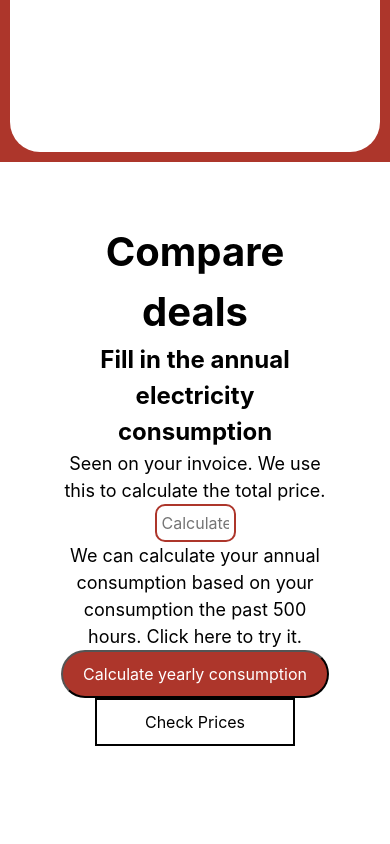
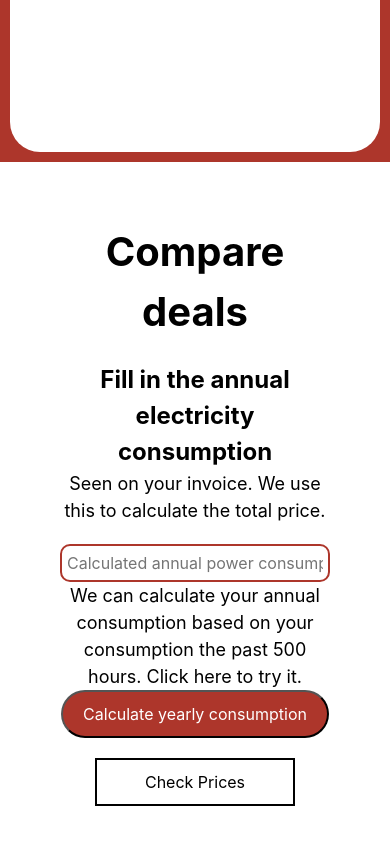
Before and after one commit to H584958/StaccElectricity, a Next.js app in the folder stacc-challenge-public/: page / in a window 390 px wide. Shown: the part 648-1492 px from the top of the page. Before the commit the page ends 1454 px from the top, so only its background shows below. Built offline with nearby package versions, Linux system fonts and the light colour scheme; no server answers.

Commit message:
run prettier and added mediaquerys

```diff
--- a/stacc-challenge-public/components/Chart.module.css
+++ b/stacc-challenge-public/components/Chart.module.css
@@ -2,3 +2,9 @@
   width: 85%;
   position: relative;
 }
+
+@media (max-width: 650px) {
+  .line_chart {
+    width: 90%;
+  }
+}
--- a/stacc-challenge-public/components/Comparison.jsx
+++ b/stacc-challenge-public/components/Comparison.jsx
@@ -128,14 +128,14 @@ export default function ComparisonModule() {
       <div className={styles.wrapper}>
         <div className={styles.comparisonContainer}>
           <h1 className={styles.h1}>Compare deals</h1>
-          <div>
-            <div>
+          <div className={styles.contentWrapper}>
+            <div className={styles.leftContent}>
               <h2>Fill in the annual electricity consumption</h2>
               <p className={styles.p}>
                 Seen on your invoice. We use this to calculate the total price.
               </p>
             </div>
-            <div>
+            <div className={styles.rightContent}>
               <input
                 className={styles.input}
                 type="text"
--- a/stacc-challenge-public/components/Comparison.module.css
+++ b/stacc-challenge-public/components/Comparison.module.css
@@ -23,8 +23,27 @@
   font-size: 18px;
 }
 
+.contentWrapper {
+  display: flex;
+  justify-content: space-between;
+  align-items: flex-start;
+  padding-top: 20px;
+  padding-bottom: 20px;
+}
+
+.leftContent {
+  flex: 1;
+  text-align: left;
+}
+
+.rightContent {
+  flex: 1;
+  text-align: center;
+  padding-left: 4rem;
+}
+
 .input {
-  width: 30%;
+  width: 100%;
   padding: 5px;
   border: 2px solid #ad362b;
   border-radius: 10px;
@@ -54,3 +73,19 @@
   background-color: #d36f66;
   color: white;
 }
+
+@media (max-width: 770px) {
+  .contentWrapper {
+    flex-direction: column;
+    align-items: center;
+  }
+
+  .leftContent {
+    text-align: center;
+  }
+
+  .rightContent {
+    padding-left: 0;
+    padding-top: 20px;
+  }
+}
--- a/stacc-challenge-public/components/Data.module.css
+++ b/stacc-challenge-public/components/Data.module.css
@@ -52,3 +52,21 @@
   background-color: #d36f66;
   color: white;
 }
+@media (max-width: 650px) {
+  .chart_container {
+    display: block;
+  }
+  .checkboxes {
+    padding: 10px 10px;
+    flex-direction: row;
+    justify-content: center;
+    width: 100%;
+  }
+}
+@media (max-width: 500px) {
+  .checkboxes {
+    flex-direction: column;
+    align-items: stretch;
+    width: 100%;
+  }
+}
--- a/stacc-challenge-public/components/Header.jsx
+++ b/stacc-challenge-public/components/Header.jsx
@@ -3,7 +3,11 @@ export function Header() {
   return (
     <div>
       <header className={styles.header}>
-        <img className={styles.logo} src='./android-chrome-192x192.png' alt="Logo" />
+        <img
+          className={styles.logo}
+          src="./android-chrome-192x192.png"
+          alt="Logo"
+        />
         <h1> Stacc </h1>
       </header>
       <h2 className={styles.toptext}>⚡ My electricity usage history ⚡</h2>
--- a/stacc-challenge-public/components/ProviderCard.jsx
+++ b/stacc-challenge-public/components/ProviderCard.jsx
@@ -50,7 +50,7 @@ export default function ProviderCard({ provider, monthlyConsumption }) {
                   </p>
                 </div>
                 <div className={styles.providerPrice}>
-                  {monthlyConsumption_ * provider.price}
+                  {(monthlyConsumption_ * provider.price).toFixed(2)}
                 </div>
               </div>
               <div className={styles.providerCard2}>
--- a/stacc-challenge-public/components/ProviderCard.module.css
+++ b/stacc-challenge-public/components/ProviderCard.module.css
@@ -16,13 +16,15 @@
 
 .cardInfoBubbles {
   display: flex;
+  flex-wrap: wrap;
+  grid-gap: 5px;
+  margin: 0 0 10px;
 }
 
 .cardInfoBubble {
   border: 1px solid #ccc;
   border-radius: 40px;
   padding: 10px;
-  margin-right: 5px;
 }
 
 .seeMore {
--- a/stacc-challenge-public/components/ProviderList.module.css
+++ b/stacc-challenge-public/components/ProviderList.module.css
@@ -11,6 +11,7 @@
   color: #fff;
   padding: 20px;
   padding-right: 20%;
+  align-items: center;
   border-top-left-radius: 10px;
   border-top-right-radius: 10px;
 }
--- a/stacc-challenge-public/components/index.js
+++ b/stacc-challenge-public/components/index.js
@@ -1,3 +1,3 @@
-export { default as Comparison } from './Comparison'
-export { default as ProviderCard } from './ProviderCard'
-export { default as ProviderList } from './ProviderList'
+export { default as Comparison } from './Comparison';
+export { default as ProviderCard } from './ProviderCard';
+export { default as ProviderList } from './ProviderList';
```
Also changed, not shown: stacc-challenge-public/components/Chart.jsx (indentation only). Lines whose indentation alone changed are shown as unchanged.
